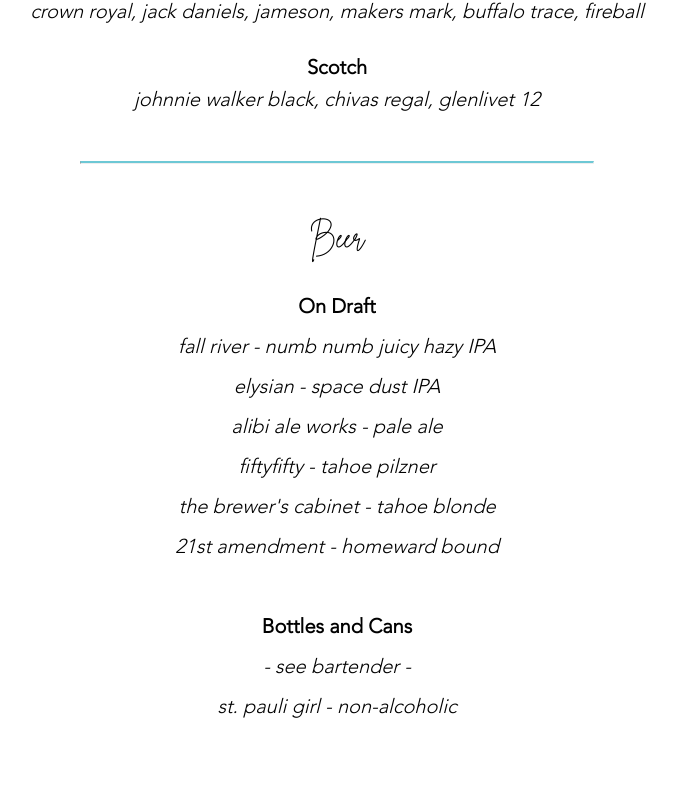
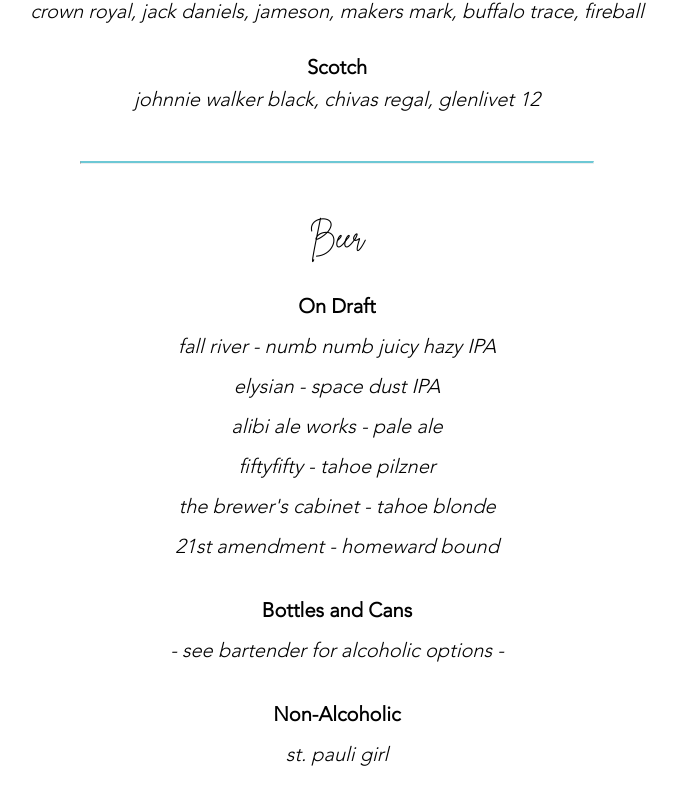
Before and after one commit to Weston453/wedding-website, a React (Create React App) app: page /menuMain/openBar in a window 1280 px wide. Shown: the part 1170-1974 px from the top of the page, without its empty margins (303-980 px from the left). Before the commit the page ends 1946 px from the top, so only its background shows below. Built offline with nearby package versions, Linux system fonts and the light colour scheme; a web font is replaced by a local one.

Commit message:
fixed some wording

```diff
--- a/src/components/Menu/open-bar/OpenBar.jsx
+++ b/src/components/Menu/open-bar/OpenBar.jsx
@@ -57,8 +57,9 @@
             <p className={classes.SubMenuBeerP}>the brewer's cabinet - tahoe blonde</p>
             <p className={classes.SubMenuBeerPLast}>21st amendment - homeward bound</p>
             <h3 className={classes.SubMenuH3}>Bottles and Cans</h3>
-            <p className={classes.SubMenuBeerP}>- see bartender -</p>
-            <p className={classes.SubMenuBeerP}>st. pauli girl - non-alcoholic</p>
+            <p className={classes.SubMenuBeerPLast}>- see bartender for alcoholic options -</p>
+            <h3 className={classes.SubMenuH3}>Non-Alcoholic</h3>
+            <p className={classes.SubMenuBeerP}>st. pauli girl</p>
           </div>
         </main>
       </div>
--- a/src/components/Menu/open-bar/OpenBar.module.css
+++ b/src/components/Menu/open-bar/OpenBar.module.css
@@ -62,7 +62,7 @@
 
 .SubMenuBeerPLast {
     font-size: 1.25rem;
-    margin-bottom: 3rem;
+    margin-bottom: 2rem;
     line-height: 2;
     font-style: italic;
     padding-left: 1rem;
--- a/src/components/seating/Seating.jsx
+++ b/src/components/seating/Seating.jsx
@@ -124,13 +124,13 @@
               Where am I sitting?
             </h2>
             <p className={classes.seatingP}>
-              Enter your last name below for your table  number
+              To find your table number, enter your last name below
             </p>
             <p className={classes.seatingP}>
-              Once you locate your table, please find your seat at the table (your name will be printed on a placecard in front of your seat)
+              Once you locate your table, your placecard will be at your seat
             </p>
             <input
-              placeholder='Enter your last name here'
+              placeholder='Last Name'
               value={guestName}
               onChange={e => setGuestName(e.target.value.toLowerCase())}
             ></input>
@@ -138,7 +138,7 @@
               className={classes.findTableBtn}
               onClick={takeYourSeats}
             >
-              Find table
+              Find Table
             </button>
               {/* {foundPeople.map((person) => {
                 return <li>{person}</li>
--- a/src/components/whos-who/WhosWho.jsx
+++ b/src/components/whos-who/WhosWho.jsx
@@ -19,7 +19,7 @@
             <p className={classes.WhosWhoP}>Weston's Parents</p>
             <h2 className={classes.WhosWhoH2}>Dell Barnes</h2>
             <p className={classes.WhosWhoP}>Best Man</p>
-            <h2 className={classes.WhosWhoH2}>Ray Reynolds</h2>
+            <h2 className={classes.WhosWhoH2}>Raymond Reynolds lll</h2>
             <p className={classes.WhosWhoP}>Groomsman</p>
             <h2 className={classes.WhosWhoH2}>Lucas Broskey</h2>
             <p className={classes.WhosWhoP}>Groomsman</p>
```
